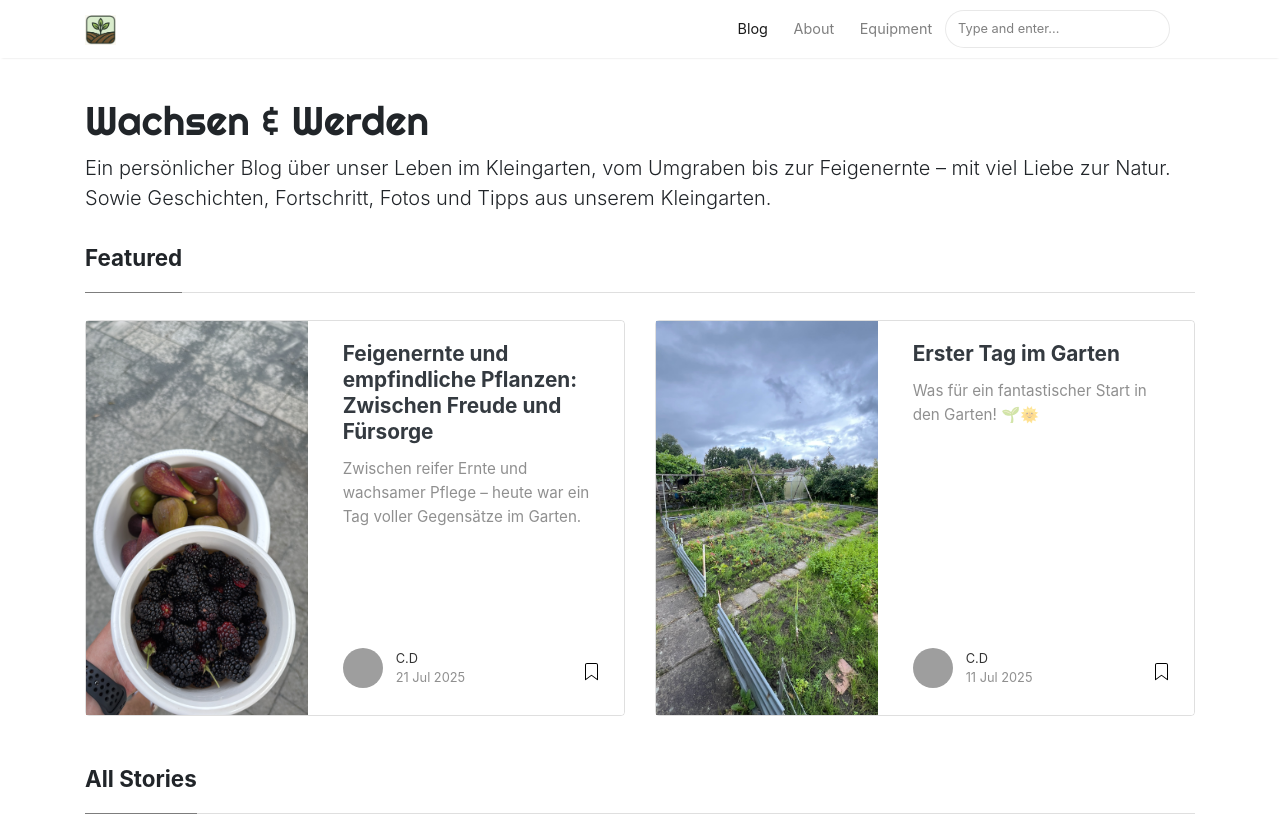
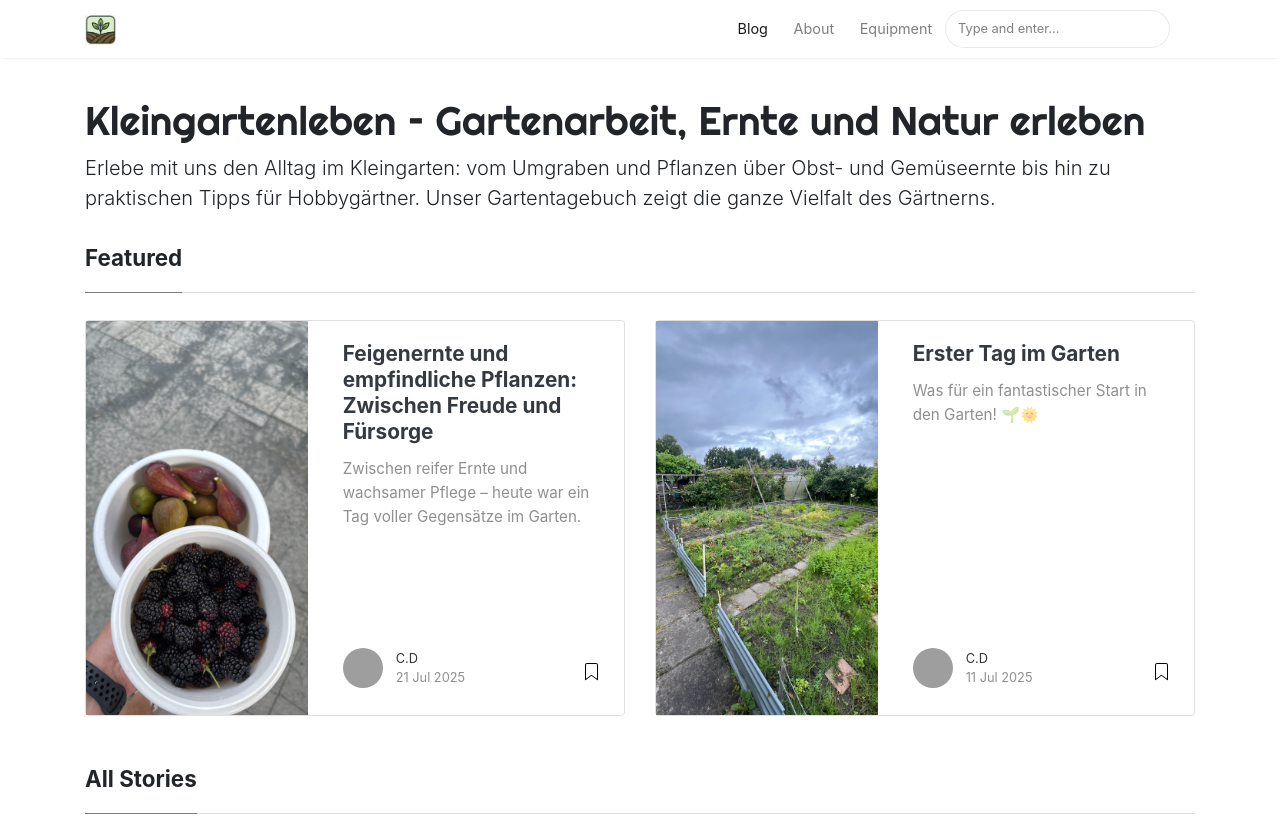
Before and after one commit to kotenaty/kotenaty.github.io, a Jekyll site: the page built from index.html, in a window 1280 px wide and 900 px high, cut to the strip 0-817 px from the top of the window. Built offline with Jekyll 4.4.1, drawn with Linux system fonts in a browser that asks for light colours; nearby versions of some CDN libraries; the list of posts is cut into pages by our own code; some of the changed text lies outside the part shown; grey boxes are pictures that could not be loaded.

Commit message:
edit tags and title

```diff
--- a/_config.yml
+++ b/_config.yml
@@ -1,11 +1,12 @@
 # Site
-name: "Wachsen & Werden"
-title: "Unser Kleingarten-Projekt"
-description: "Ein persönlicher Blog über unser Leben im Kleingarten, vom Umgraben bis zur Feigenernte – mit viel Liebe zur Natur. Sowie Geschichten, Fortschritt, Fotos und Tipps aus unserem Kleingarten."
+name: "Kleingartenleben – Gartenarbeit, Ernte und Natur erleben"
+title: "Kleingarten Blog – Tipps, Projekte & Gartenalltag"
+description: "Erlebe mit uns den Alltag im Kleingarten: vom Umgraben und Pflanzen über Obst- und Gemüseernte bis hin zu praktischen Tipps für Hobbygärtner. Unser Gartentagebuch zeigt die ganze Vielfalt des Gärtnerns."
 logo: 'assets/images/logo.jpg'
 favicon: 'assets/images/logo.jpg'
 baseurl: /
 google_analytics: ''
+tagline:
 disqus: 'kleingarten'
 #mailchimp-list: 'https://wowthemes.us11.list-manage.com/subscribe/post?u=8aeb20a530e124561927d3bd8&amp;id=8c3d2d214b'
 include: ["_pages"]
```
